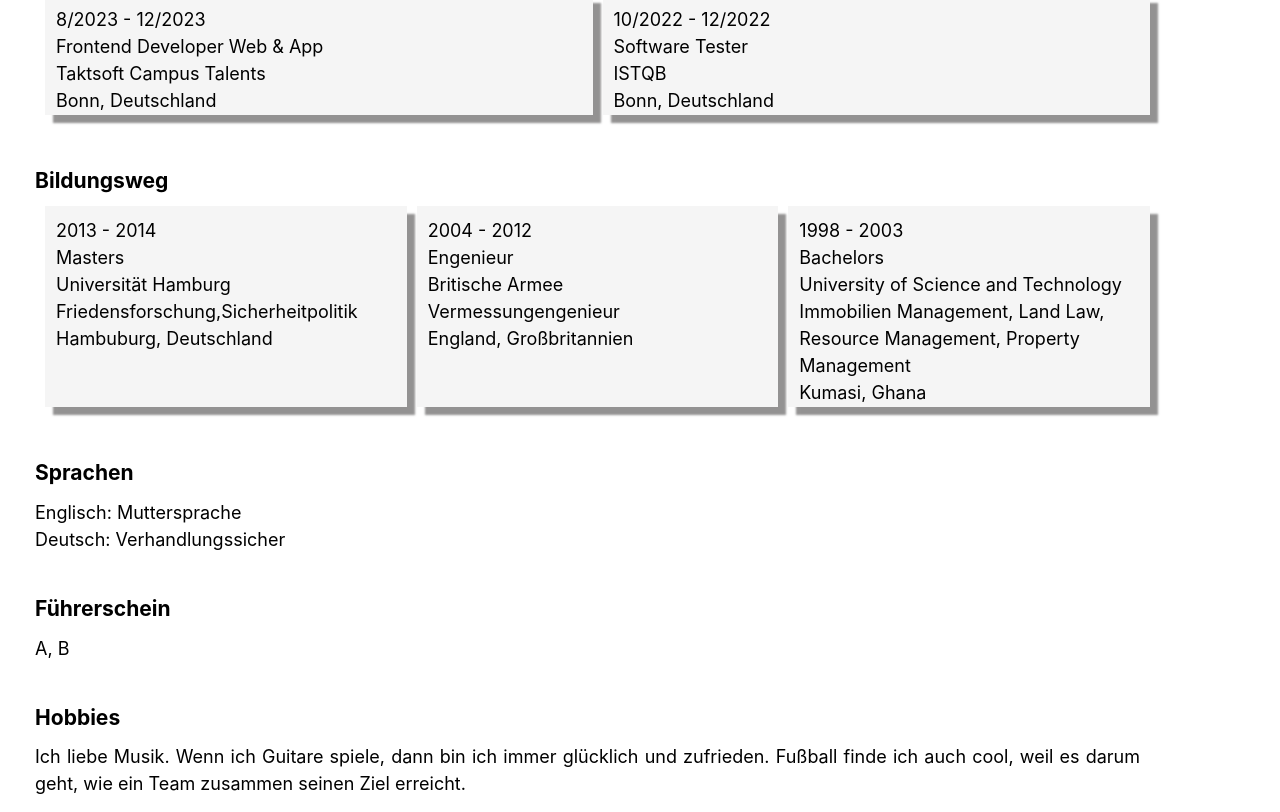
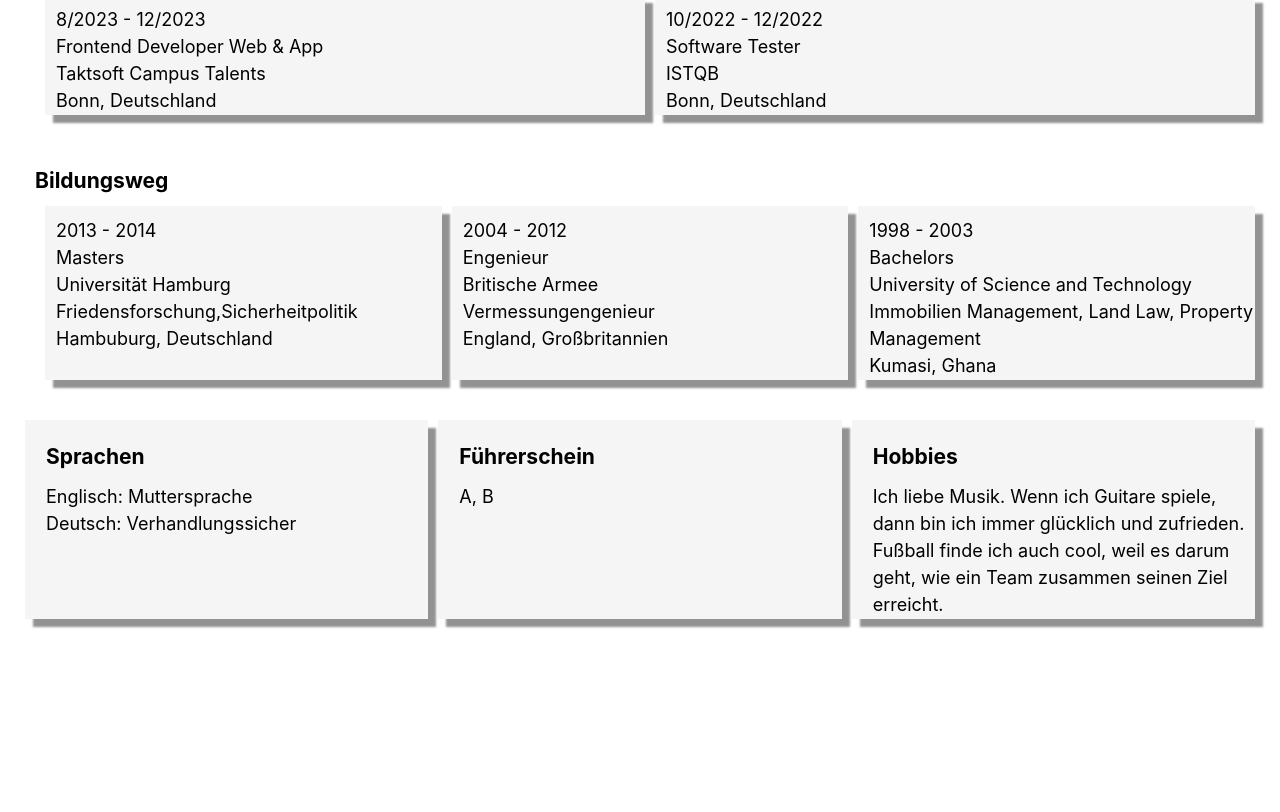
Before and after one commit to GaayuoniC/Gaayuoni-website-react, a React (Vite) app: page /cv in a window 1280 px wide. Shown: the part 878-1690 px from the top of the page. After the commit the page ends 1522 px from the top, so only its background shows below. Built offline with nearby package versions, Linux system fonts and the light colour scheme.

Commit message:
changed layout for cv

```diff
--- a/data/myData.js
+++ b/data/myData.js
@@ -20,8 +20,7 @@ export const myStudiesData = [
     period: "1998 - 2003",
     title: "Bachelors",
     institution: "University of Science and Technology",
-    field:
-      "Immobilien Management, Land Law, Resource Management, Property  Management",
+    field: "Immobilien Management, Land Law, Property  Management",
     location: "Kumasi, Ghana",
   },
 ];
--- a/src/Pages/HomePage.css
+++ b/src/Pages/HomePage.css
@@ -22,7 +22,7 @@ article {
   line-height: 1.5;
   font-size: 18px;
   text-align: justify;
-  width: 90%;
+  /* width: 90%; */
 }
 
 @media screen and (max-width: 360px) {
--- a/src/Pages/HomePage.jsx
+++ b/src/Pages/HomePage.jsx
@@ -13,7 +13,13 @@ export function HomePage() {
       </div>
       <div>
         <article>
-          <h1>Hello! Hallo! Привет! Amaaraba! Akwaaba!</h1>
+          <h1 className="continuous-slide">
+            <span>Hello! </span>
+            <span>Hallo! </span>
+            <span>Привет! </span>
+            <span>Amaaraba! </span>
+            <span>Akwaaba! </span>
+          </h1>
           <p>
             Welcome! My name is Christian and am originally from Ghana. Having
             spent the first half of my life pursuing two of my dreams in life, I
--- a/src/components/CvPdf.css
+++ b/src/components/CvPdf.css
@@ -1,7 +1,6 @@
 .cv-container {
   display: flex;
   flex-direction: column;
-
   gap: 20px;
 }
 .container-item-body {
@@ -40,12 +39,13 @@
   gap: 15px;
 }
 .education-container,
-.it-education-container {
+.it-education-container,
+.container-language-driver-hobby {
   display: flex;
   flex-wrap: wrap;
   gap: 10px;
   align-content: center;
-  width: 100%;
+  /* width: 90vw; */
 
   margin: 10px;
 }
@@ -60,8 +60,24 @@
   padding-top: 10px;
   text-align: left;
 }
+.container-language-driver-hobby > article {
+  flex: 1;
+  flex-direction: row;
+  border: var(--border);
+  box-shadow: var(--box-shadow);
+  background: var(--background-custom-color);
+  text-align: left;
+}
 
-@media screen and (max-width: 360px) {
+/* .container-language-driver-hobby {
+  display: flex;
+} */
+/* .container-language-driver-hobby > article {
+  background-color: rgba(247, 244, 244, 0.75);
+  border: 1px solid rgb(28, 25, 25);
+} */
+
+@media screen and (max-width: 500px) {
   .container-stack {
     flex-direction: column;
     align-items: flex-start;
@@ -71,6 +87,6 @@
   .it-education-container {
     flex-direction: column;
     gap: 8px;
-    width: 90%;
+    width: 100%;
   }
 }
--- a/src/components/CvPdf.jsx
+++ b/src/components/CvPdf.jsx
@@ -128,6 +128,7 @@ export function CvPdf() {
           ))}
         </ul>
       </article>
+      <div className="container-language-driver-hobby">
         <article>
           <h3>Sprachen</h3>
           <p>Englisch: Muttersprache</p>
@@ -140,11 +141,12 @@ export function CvPdf() {
         <article>
           <h3>Hobbies</h3>
           <p>
-          Ich liebe Musik. Wenn ich Guitare spiele, dann bin ich immer glücklich
-          und zufrieden. Fußball finde ich auch cool, weil es darum geht, wie
-          ein Team zusammen seinen Ziel erreicht.
+            Ich liebe Musik. Wenn ich Guitare spiele, dann bin ich immer
+            glücklich und zufrieden. Fußball finde ich auch cool, weil es darum
+            geht, wie ein Team zusammen seinen Ziel erreicht.
           </p>
         </article>
       </div>
+    </div>
   );
 }
--- a/src/components/NavBar.css
+++ b/src/components/NavBar.css
@@ -3,7 +3,8 @@
   justify-content: space-between;
   align-items: center;
   position: relative;
-  background: linear-gradient(to bottom left, #fd9be5, rgb(159, 152, 152));
+  /* background: linear-gradient(to bottom left, #fd9be5, rgb(159, 152, 152)); */
+  background: -moz-linear-gradient(to left, #fd9be5, rgb(159, 152, 152));
   padding-left: 10px;
   padding-right: 10px;
   padding-bottom: 20px;
```
Lines whose indentation alone changed are shown as unchanged.
